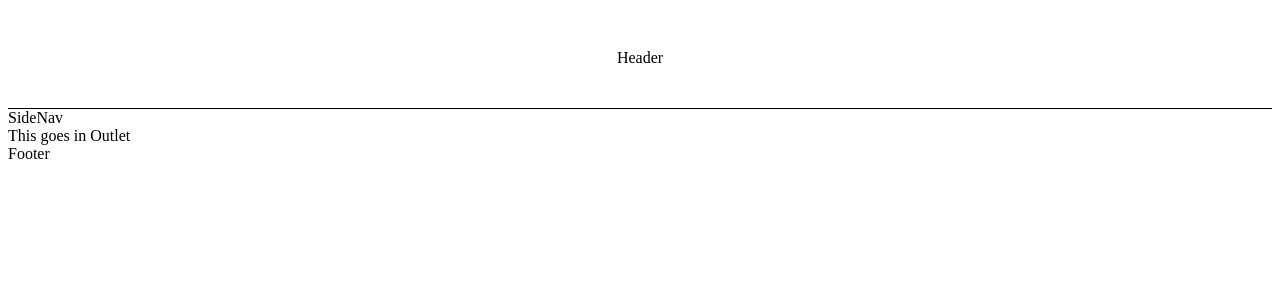
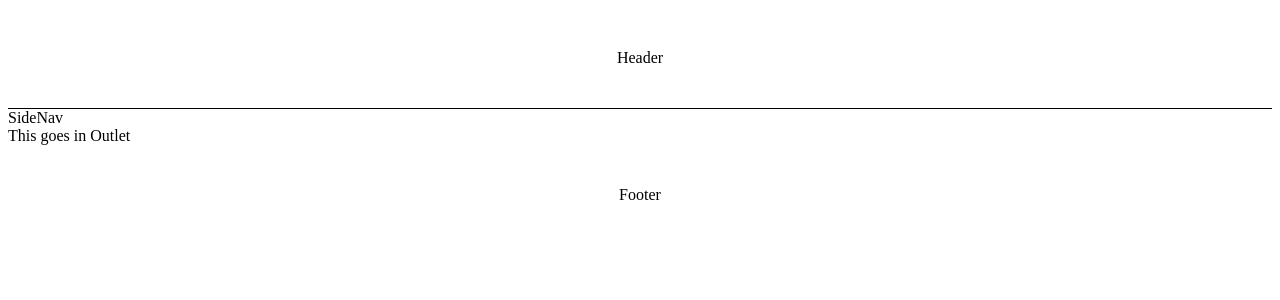
Before and after one commit to justasti/FEU6-galutinis-atsiskaitymas, a React (Vite) app: page / in a window 1280 px wide. Shown: the top 300 px of the page. Built offline with nearby package versions, Linux system fonts and the light colour scheme.

Commit message:
create footer with basic styles

```diff
--- /dev/null
+++ b/src/features/footer/footer.component.jsx
@@ -0,0 +1,5 @@
+import { StyledFooter } from './footer.styles'
+const Footer = () => {
+  return <StyledFooter>Footer</StyledFooter>
+}
+export default Footer
--- /dev/null
+++ b/src/features/footer/footer.styles.jsx
@@ -0,0 +1,8 @@
+import styled from 'styled-components'
+
+export const StyledFooter = styled.footer`
+  height: 100px;
+  display: flex;
+  justify-content: center;
+  align-items: center;
+`
--- a/src/features/index.js
+++ b/src/features/index.js
@@ -1 +1,2 @@
 export { default as Header } from '../features/header/header.component'
+export { default as Footer } from '../features/footer/footer.component'
--- a/src/layouts/main-layout/main.layout.jsx
+++ b/src/layouts/main-layout/main.layout.jsx
@@ -1,5 +1,5 @@
 import { Outlet } from 'react-router-dom'
-import { Header } from '../../features'
+import { Footer, Header } from '../../features'
 const MainLayout = () => {
   return (
     <>
@@ -8,7 +8,7 @@ const MainLayout = () => {
         <aside>SideNav</aside>
         <Outlet />
       </main>
-      <footer>Footer</footer>
+      <Footer>Footer</Footer>
     </>
   )
 }
```
